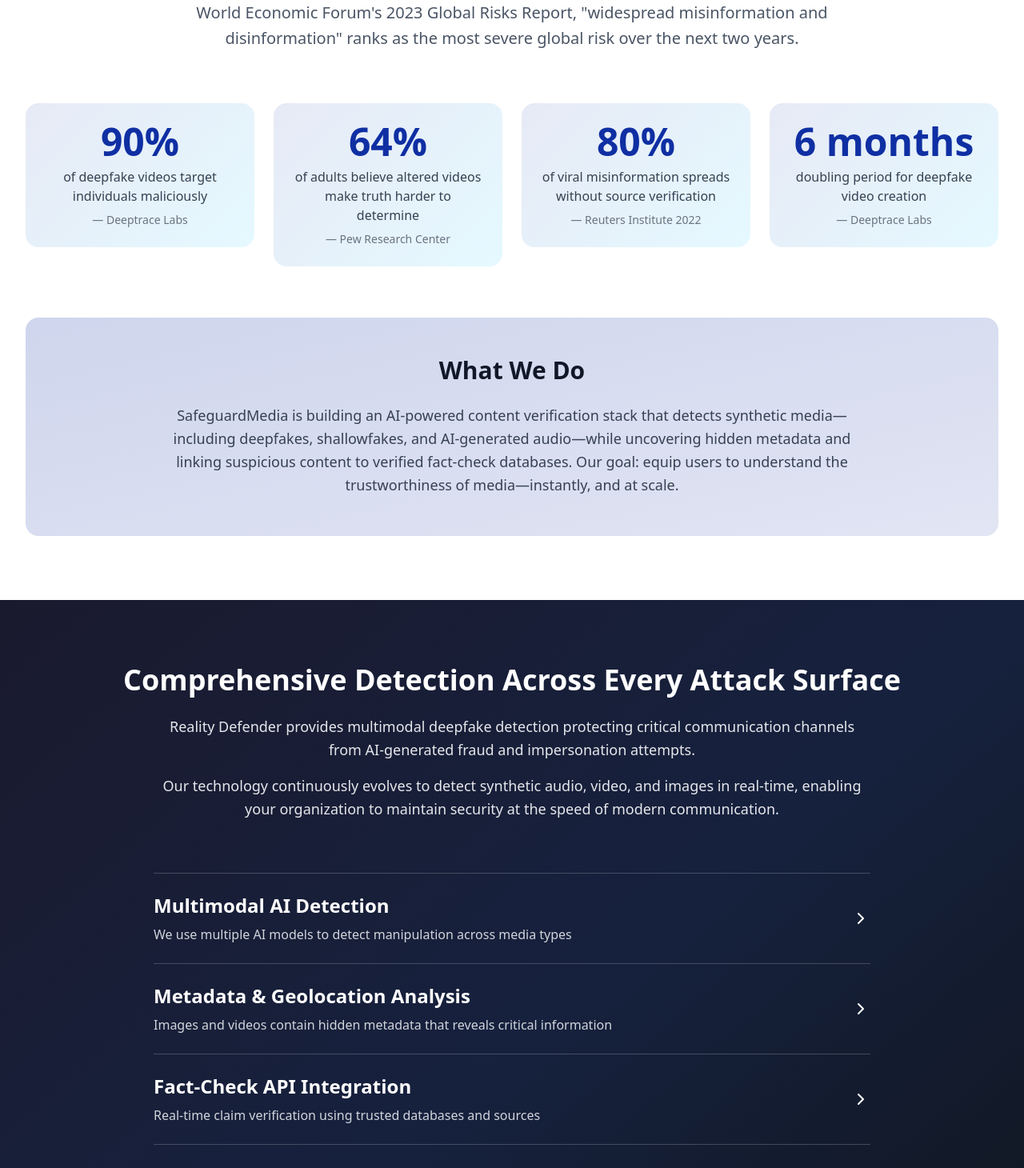
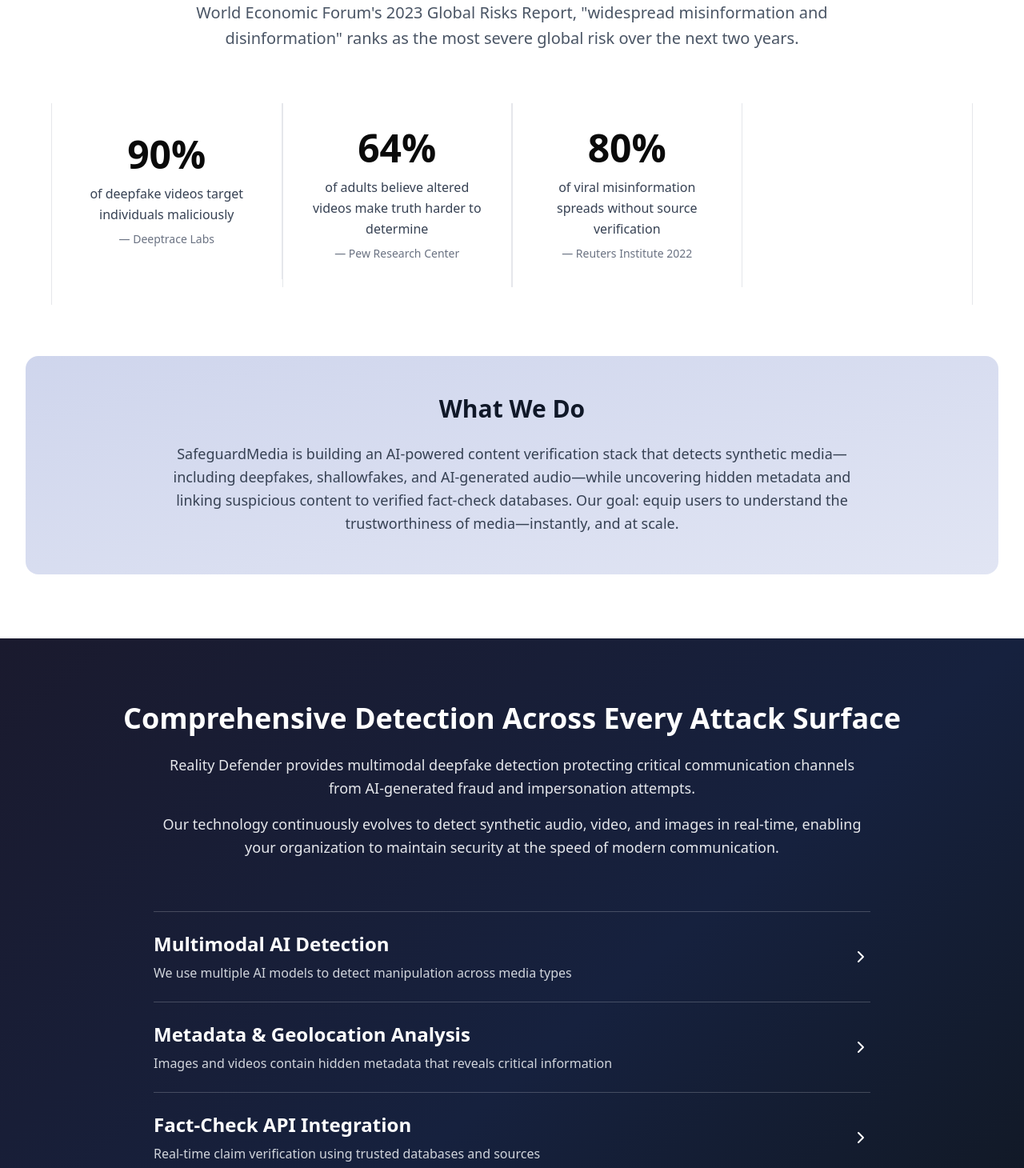
Before and after one commit to miracle73/Hedge, a React (Vite) app: page /technology in a window 1280 px wide. Shown: the part 960-2420 px from the top of the page at 80% size. Built offline with nearby package versions, Linux system fonts and the light colour scheme.

Commit message:
Recent Canges

```diff
--- a/src/pages/home.tsx
+++ b/src/pages/home.tsx
@@ -286,22 +286,21 @@
           {/* Bottom Content Sections */}
           <div className="grid md:grid-cols-2 gap-6 lg:gap-8 relative z-10">
             {/* Why It Matters */}
-            <AnimatedSection delay={1200} index={5}>
+
             <div className="bg-gradient-to-br from-[#0F2FA333] to-[#0F2FA320] p-6 lg:p-8 rounded-2xl card-hover backdrop-blur-sm">
               <h2 className="text-xl font-bold text-gray-900 mb-4">
                 Why Media Integrity Matters
               </h2>
               <p className="text-gray-700 leading-relaxed">
-                  Synthetic media—from deepfakes to low-tech video edits—is
+                Synthetic media from deepfakes to low-tech video edits is
                 spreading faster than the truth. Without powerful tools to
-                  validate what we see and hear, misinformation thrives and
-                  public trust collapses.
+                validate what we see and hear, misinformation thrives and public
+                trust collapses.
               </p>
             </div>
-            </AnimatedSection>
 
             {/* What We Do */}
-            <AnimatedSection delay={140} index={6}>
+
             <div className="bg-gradient-to-br from-[#F4F4F4] to-[#FFFFFF] p-6 lg:p-8 rounded-2xl border border-gray-200 card-hover backdrop-blur-sm">
               <h2 className="text-xl font-bold text-gray-900 mb-4">
                 AI-Powered Media Verification
@@ -313,7 +312,6 @@
                 enable users to instantly assess content credibility.
               </p>
             </div>
-            </AnimatedSection>
           </div>
         </div>
 
--- a/src/pages/technology.tsx
+++ b/src/pages/technology.tsx
@@ -418,27 +418,37 @@
           </div>
 
           {/* Statistics Grid */}
-          <div className="grid md:grid-cols-2 lg:grid-cols-4 gap-6 mb-16">
+          <div className="grid grid-cols-1 md:grid-cols-2 lg:grid-cols-4 mb-16 max-w-6xl mx-auto border-l border-r border-gray-200">
             {stats.map((stat, index) => (
               <AnimatedSection
                 delay={index * 100 + 400}
                 index={5 + index}
                 key={index}
               >
-                <div className="stat-counter p-6 rounded-2xl text-center card-hover">
-                  <div className="text-4xl lg:text-5xl font-bold text-[#0f2fa3] mb-2">
+                <div
+                  className={`p-4 md:p-6 lg:p-8 text-center min-h-[200px] md:min-h-[220px] flex flex-col justify-center ${
+                    index !== stats.length - 1 ? "border-r border-gray-200" : ""
+                  } ${index !== 0 ? "md:border-l md:border-gray-200" : ""}`}
+                >
+                  <div
+                    className={`text-3xl md:text-4xl lg:text-5xl font-bold mb-2 md:mb-3`}
+                  >
                     {stat.number}
                   </div>
-                  <p className="text-gray-700 font-medium mb-2">{stat.label}</p>
-                  <p className="text-sm text-gray-500">— {stat.source}</p>
+                  <p className="text-gray-700 font-medium text-sm md:text-base mb-2 leading-relaxed">
+                    {stat.label}
+                  </p>
+                  <p className="text-xs md:text-sm text-gray-500">
+                    — {stat.source}
+                  </p>
                 </div>
               </AnimatedSection>
             ))}
           </div>
 
           {/* What We Do */}
-          <AnimatedSection delay={800} index={9}>
-            <div className="bg-gradient-to-br from-[#0F2FA333] to-[#0F2FA320] p-8 lg:p-12 rounded-2xl text-center card-hover">
+
+          <div className="bg-gradient-to-br from-[#0F2FA333] to-[#0F2FA320] p-8 lg:p-12 rounded-2xl text-center">
             <h3 className="text-2xl lg:text-3xl font-bold text-gray-900 mb-6">
               What We Do
             </h3>
@@ -447,11 +457,10 @@
               stack that detects synthetic media—including deepfakes,
               shallowfakes, and AI-generated audio—while uncovering hidden
               metadata and linking suspicious content to verified fact-check
-                databases. Our goal: equip users to understand the
-                trustworthiness of media—instantly, and at scale.
+              databases. Our goal: equip users to understand the trustworthiness
+              of media—instantly, and at scale.
             </p>
           </div>
-          </AnimatedSection>
         </div>
       </section>
 
@@ -480,12 +489,10 @@
               const isExpanded = expandedTech[index];
 
               return (
-                <AnimatedSection
-                  delay={tech.delay}
-                  index={10 + index}
+                <div
                   key={index}
+                  className="border-t border-white/20 hover:bg-white/5 transition-all duration-300"
                 >
-                  <div className="border-t border-white/20 hover:bg-white/5 transition-all duration-300">
                   {/* Technology Header - Clickable */}
                   <div
                     className="py-6 cursor-pointer"
@@ -537,7 +544,6 @@
                     <div className="border-b border-white/20"></div>
                   )}
                 </div>
-                </AnimatedSection>
               );
             })}
           </div>
```
Lines whose indentation alone changed are shown as unchanged.
